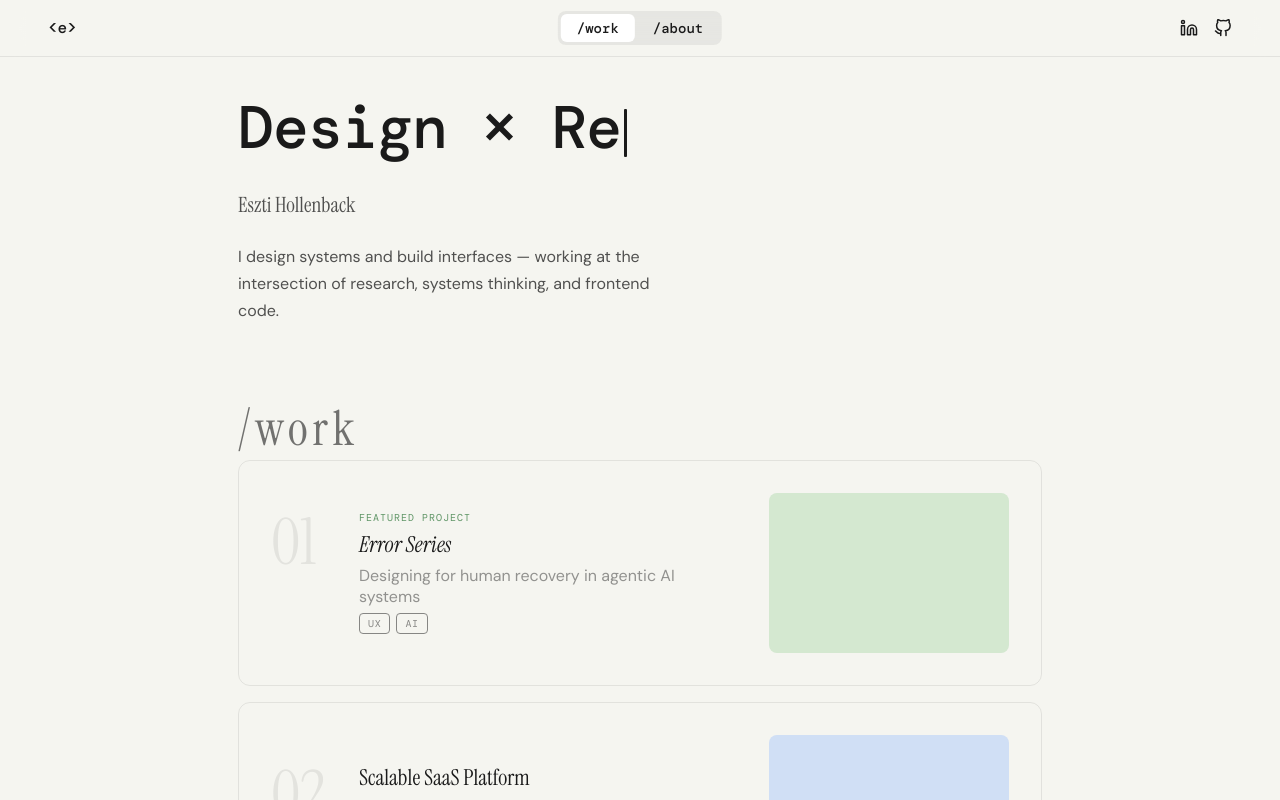
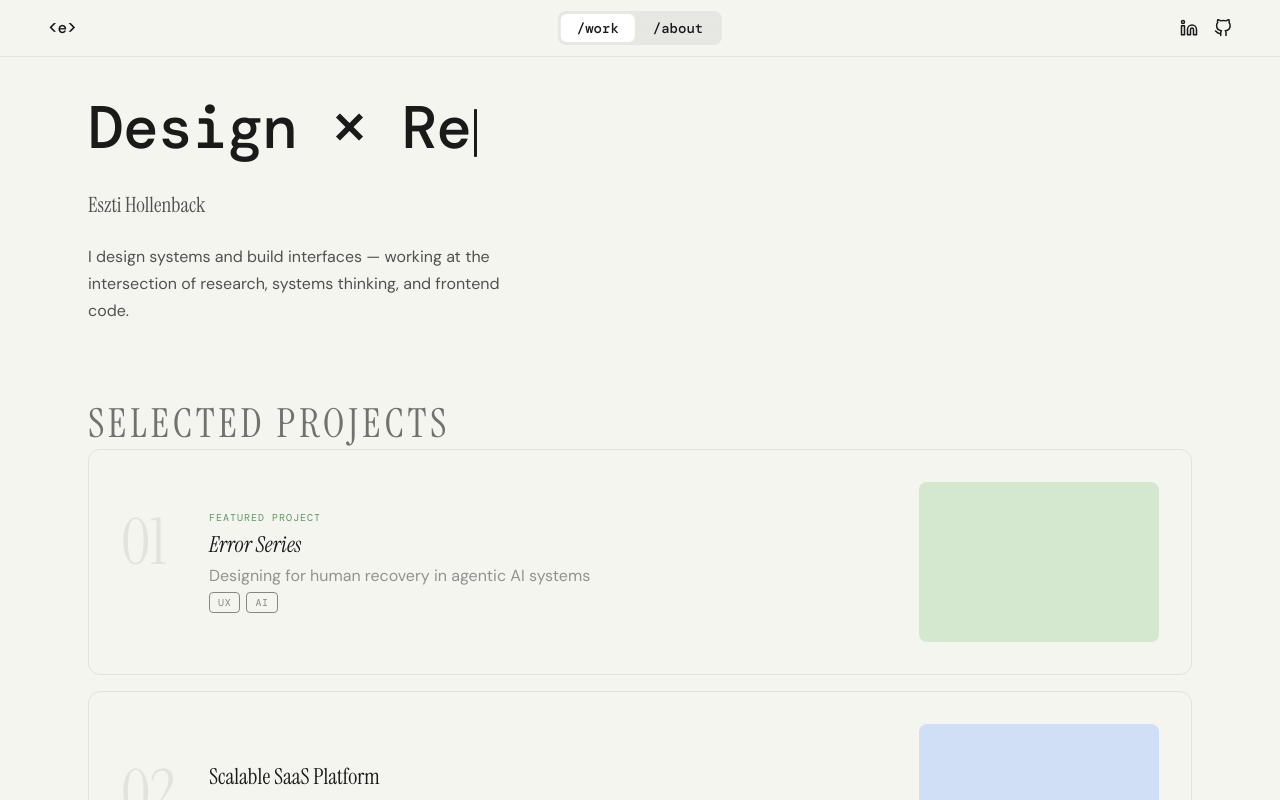
Before and after one commit to esztike/portfolio, a React (Vite) app: page / in a window 1280 px wide. Shown: the top 800 px of the page. Built offline with nearby package versions, Linux system fonts and the light colour scheme.

Commit message:
homepage: wider cards, 1200px max width

```diff
--- a/src/pages/Home.jsx
+++ b/src/pages/Home.jsx
@@ -119,7 +119,11 @@ function Home() {
 
   return (
     <div
-      style={{ padding: "40px 48px 52px", maxWidth: "900px", margin: "0 auto" }}
+      style={{
+        padding: "40px 48px 52px",
+        maxWidth: "1200px",
+        margin: "0 auto",
+      }}
     >
       <div ref={headlineRef} className="typed-headline"></div>
 
@@ -131,7 +135,7 @@ function Home() {
       </p>
 
       <div className="work-section">
-        <span className="work-label">/work</span>
+        <span className="work-label">Selected projects</span>
         {projects.map((project, i) => (
           <motion.div
             key={project.path}
--- a/src/styles/globals.css
+++ b/src/styles/globals.css
@@ -130,12 +130,13 @@ video {
 }
 .work-label {
   font-family: var(--font-display);
-  font-size: 48px;
+  font-size: 40px;
   font-weight: 400;
   letter-spacing: 0.1em;
   color: var(--color-dark);
   opacity: 0.6;
   white-space: nowrap;
+  text-transform: uppercase;
 }
 
 .work-card-tags {
```
